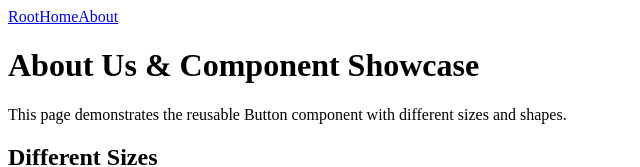
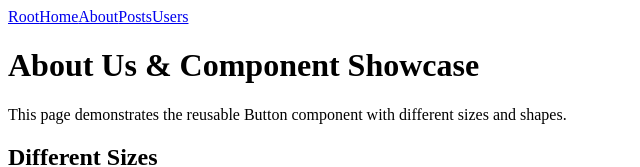
Before and after one commit to Simby1/alx-project-0x02-setup, a Next.js app in the folder alx-project-0x02/: page /about in a window 1280 px wide. Shown: the top 167 px of the page, without its empty margins (0-640 px from the left). Built offline with nearby package versions, Linux system fonts and the light colour scheme.

Commit message:
feat: Implement Navigation and Layout

```diff
--- a/alx-project-0x02/components/layout/Header.tsx
+++ b/alx-project-0x02/components/layout/Header.tsx
@@ -14,7 +14,12 @@ const Header: React.FC = () => {
         <Link href="/about" className="text-white hover:text-blue-200 transition duration-150 font-semibold">
           About
         </Link>
-        {/* /posts and /users later */}
+        <Link href="/posts" className="text-white hover:text-blue-200 transition duration-150 font-semibold">
+          Posts
+        </Link>
+        <Link href="/users" className="text-white hover:text-blue-200 transition duration-150 font-semibold">
+          Users
+        </Link>
       </nav>
     </header>
   );
```
Also changed, not shown: alx-project-0x02/pages/posts.tsx (+16 -0 lines), alx-project-0x02/pages/users.tsx (+16 -0 lines).
